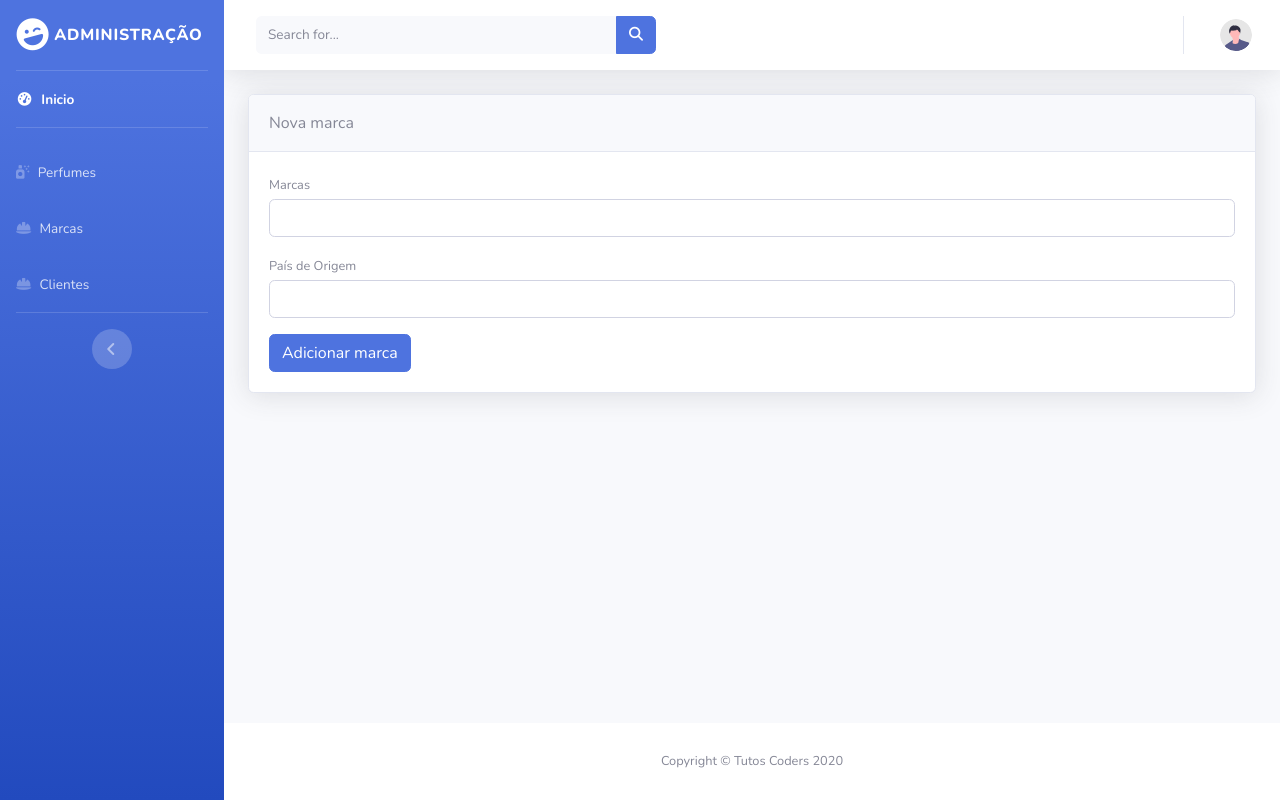
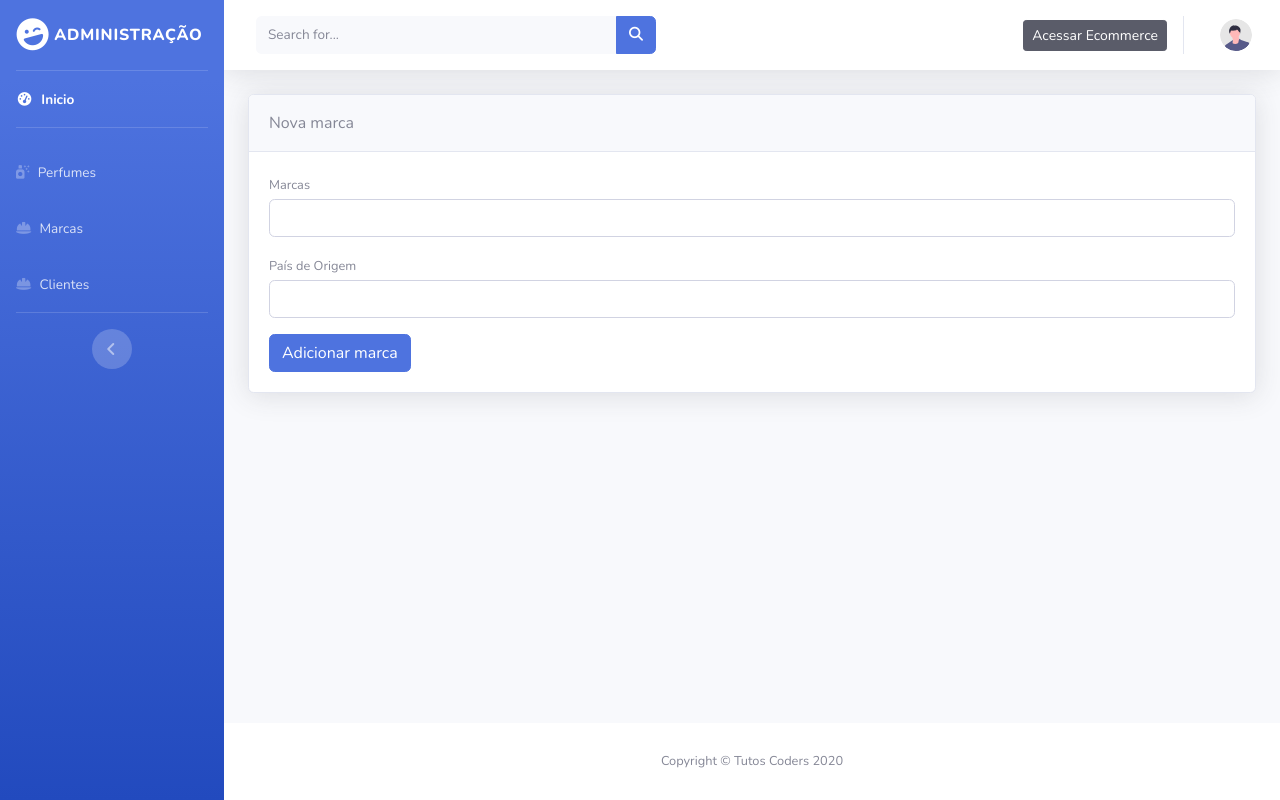
Before and after one commit to omartins-zs/Fragance_Euphoria, a CodeIgniter app: page /Fragance_Euphoria/index.php/admin/marca/novo in a window 1280 px wide. Run offline with CodeIgniter, Linux system fonts and the light colour scheme; data that the repository does not hold is empty; some libraries are stand-ins or nearby versions.

Commit message:
Add Link do Admin para o Ecommerce

```diff
--- a/application/views/templates/admin/navbar.php
+++ b/application/views/templates/admin/navbar.php
@@ -40,6 +40,10 @@
             </div>
         </li>
 
+		<li class="nav-item my-auto">
+			<a class="btn btn-dark btn-sm" href="<?= base_url() ?>" target="_blank">Acessar Ecommerce</a>
+		</li>
+
         <div class="topbar-divider d-none d-sm-block"></div>
 
         <!-- Nav Item - User Information -->
```
